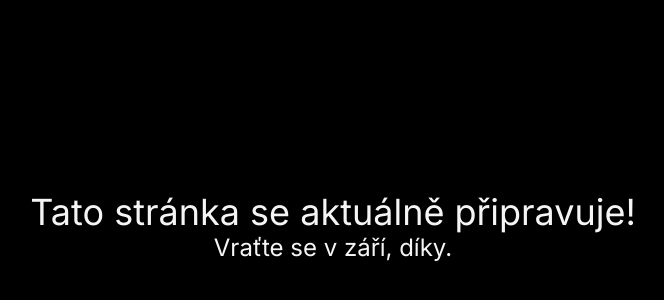
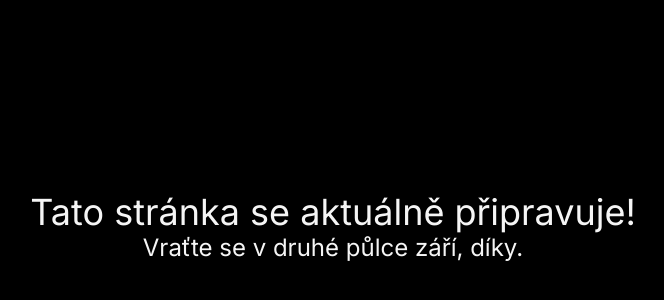
Before and after one commit to jirulak02/matej-simecek, a Next.js app: page / in a window 1280 px wide. Shown: the part 172-472 px from the top of the page, without its empty margins (307-971 px from the left). Built offline with nearby package versions, Linux system fonts and the light colour scheme.

Commit message:
adjust release date

```diff
--- a/app/page.tsx
+++ b/app/page.tsx
@@ -8,7 +8,7 @@ export default function Home() {
     <main className="flex flex-col items-center">
       <div className="flex h-screen w-screen flex-col items-center justify-center bg-black">
         <h1 className="text-4xl text-white">Tato stránka se aktuálně připravuje!</h1>
-        <h2 className="text-2xl text-white">Vraťte se v září, díky.</h2>
+        <h2 className="text-2xl text-white">Vraťte se v druhé půlce září, díky.</h2>
       </div>
 
       {/* <HeroSection />
```
